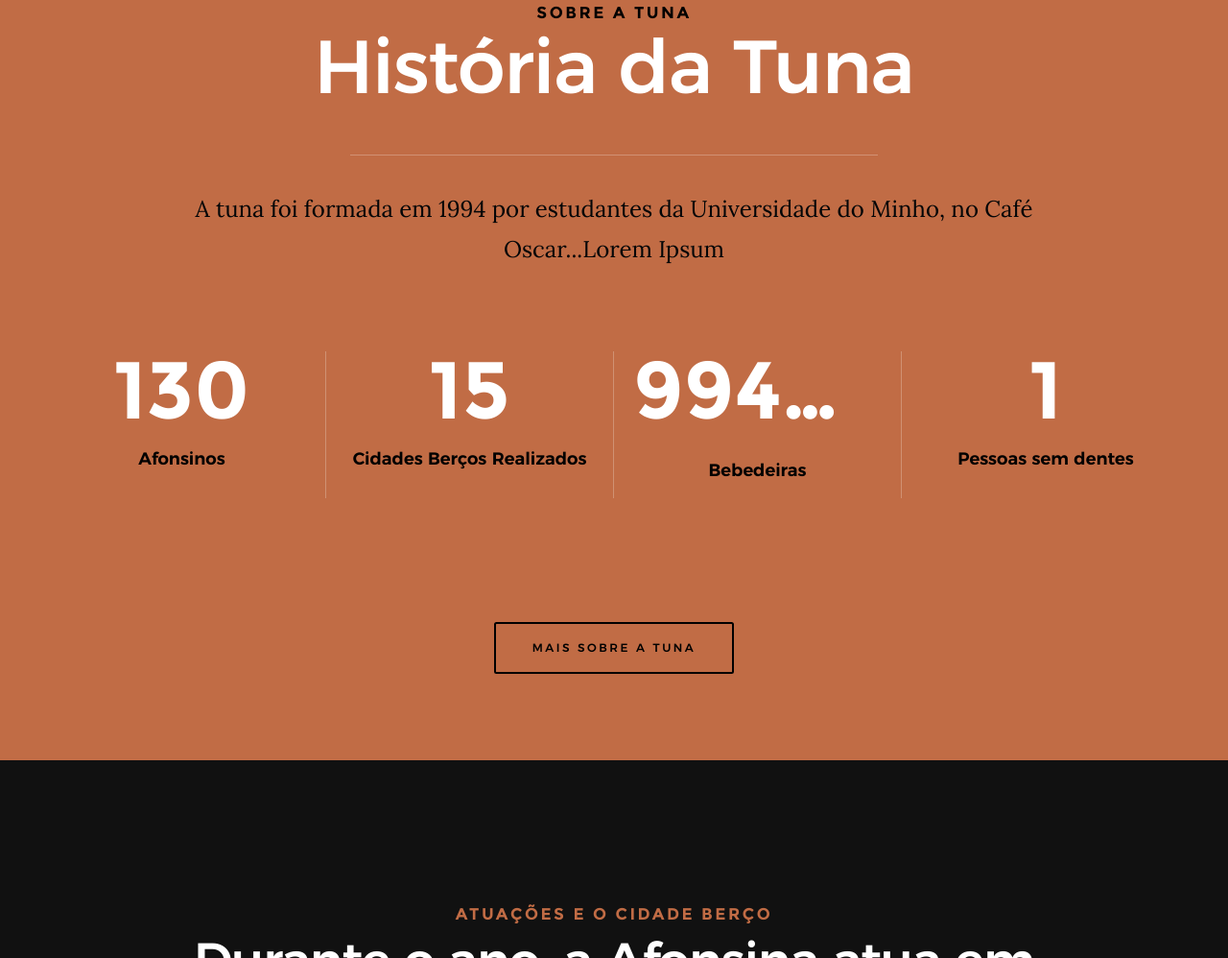
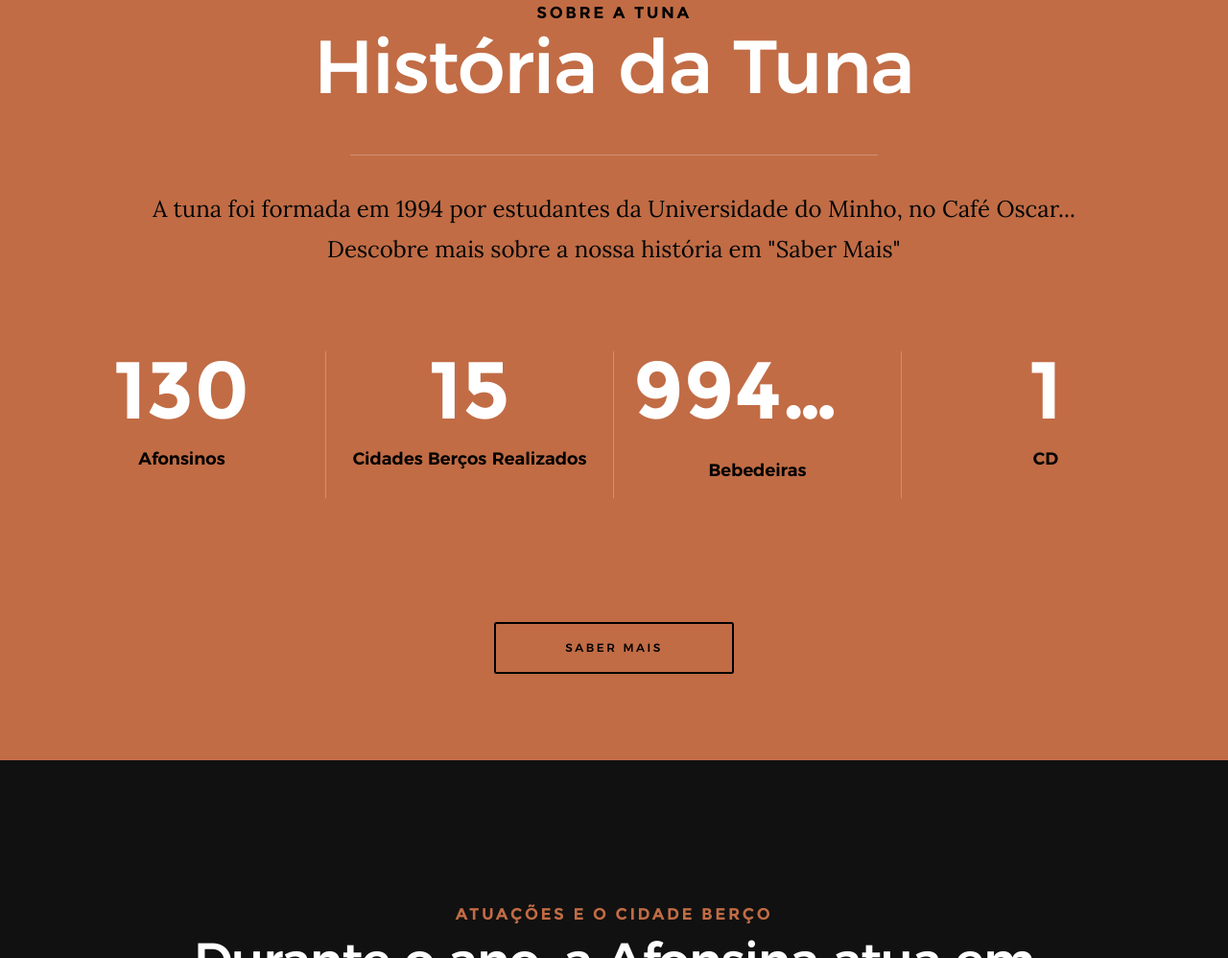
Before and after one commit to ifmf/Website-Afonsina, a plain HTML site: page index.html in a window 1280 px wide. Shown: the part 959-1957 px from the top of the page at 96% size. Drawn offline with nearby package versions, Linux system fonts and the light colour scheme; files whose address does not match are found by name.

Commit message:
Site Afonsina V2

```diff
--- a/index.html
+++ b/index.html
@@ -156,7 +156,7 @@
         <div class="row about-desc" data-aos="fade-up">
             <div class="col-full">
                 <p>
-                    A tuna foi formada em 1994 por estudantes da Universidade do Minho, no Café Oscar...Lorem Ipsum
+                    A tuna foi formada em 1994 por estudantes da Universidade do Minho, no Café Oscar...<br>Descobre mais sobre a nossa história em "Saber Mais"<br>
                 </p>
             </div>
         </div> <!-- end about-desc -->
@@ -178,14 +178,14 @@
             </div>
             <div class="col-block stats__col">
                 <div class="stats__count">1</div>
-                <h5>Pessoas sem dentes</h5>
+                <h5>CD</h5>
             </div>
 
         </div> <!-- end about-stats -->
 
         <div class="about__buttons">
             <a href="sobre.html" class="btn btn--stroke">
-                Mais sobre a Tuna
+                Saber Mais
             </a>
         </div>
 
```
